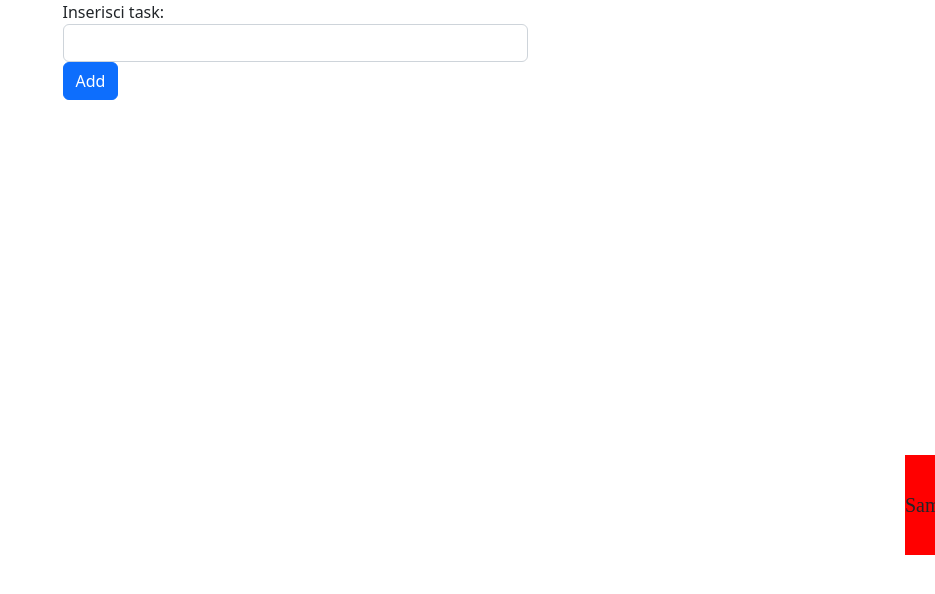
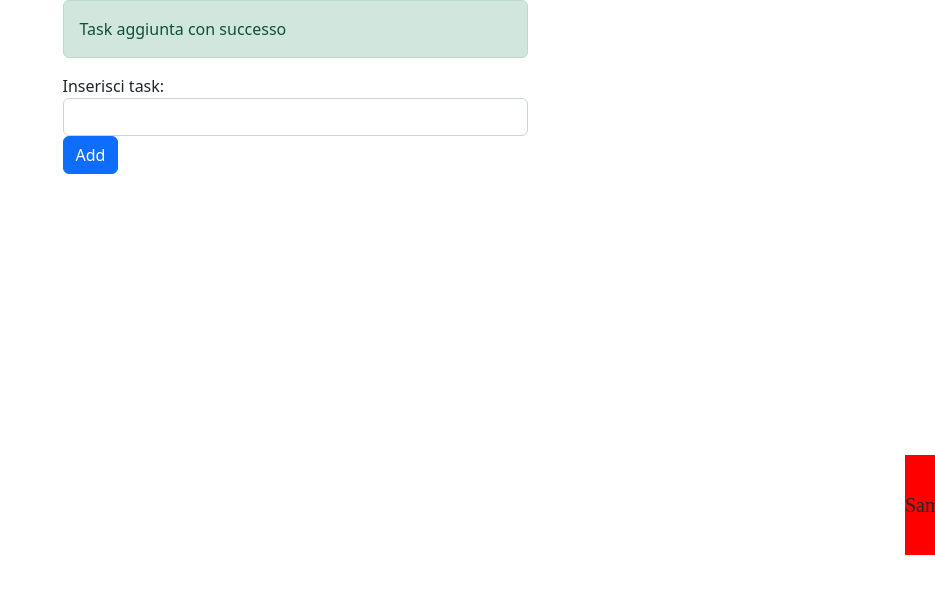
Before and after one commit to gdemartino93/php-todo-list-json, a Vue app in the folder frontend/: page / in a window 1280 px wide. Both pictures are taken after typing "Sample" into the empty fields and a click on the input "Add". Shown: the top 594 px of the page, without its empty margins (345-1280 px from the left). Built offline with nearby package versions, Linux system fonts and the light colour scheme; no server answers.

Commit message:
alert vif double check frontend empty task

```diff
--- a/frontend/src/components/Todo.vue
+++ b/frontend/src/components/Todo.vue
@@ -7,6 +7,9 @@
   return{
     task : "",
     todoList : [],
+    errorTask: undefined,
+    taskAdded : undefined,
+
   }
 },
 methods: {
@@ -19,6 +22,7 @@
   },
   addNew(e){
     e.preventDefault();
+    if ( this.task !== ""){
       this.todoList.push({
         text: this.task,
         randomX : Math.floor(Math.random() * window.innerWidth),
@@ -34,6 +38,11 @@
 
       })
       this.task = "";
+      this.taskAdded = true
+      this.errorTask = false
+  }else{
+    this.errorTask = true
+  }
   },
   taskDone(i){
     const params = { params: {
@@ -64,11 +73,18 @@
 }
 }
 
-
 </script>
 
 <template>
   <div class="col-12 col-sm-5 d-flex flex-column">
+    <div class="alert alert-success" role="alert" v-if="taskAdded == true && errorTask == false">
+         Task aggiunta con successo
+    </div>
+    <div class="alert alert-danger" role="alert" v-else-if="errorTask">
+         Il campo non può essere vuoto
+    </div>
+
+
     <form action="" @submit="addNew">
       <label for="">Inserisci task: </label>
       <input type="text" v-model="task" class="form-control">
```
Lines whose indentation alone changed are shown as unchanged.
